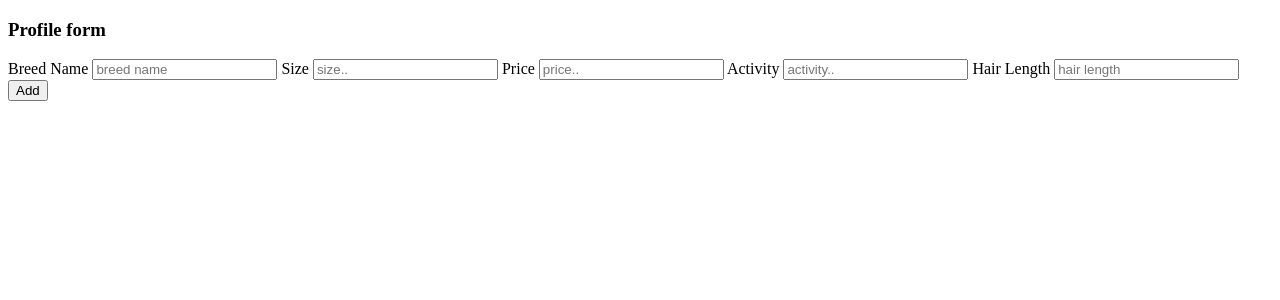
After one commit to Ruba-H/Cat-Breed-Picker, a Flask app: page /add in a window 1280 px wide. The commit adds this page. Shown: the top 300 px of the page. Run offline with Flask 3, Linux system fonts and the light colour scheme; parts of the project's set-up code (start-up, migrations or seed data) failed here and were passed over.

Commit message:
Added a page to enter more breeds into database

```diff
--- /dev/null
+++ b/Templates/Add_Breed.html
@@ -0,0 +1,22 @@
+<!DOCTYPE html>
+<html>
+   <head>
+      <title>Add Profile</title>
+   </head>
+   <body>
+      <h3>Profile form</h3>
+      <form action="/add" method="POST">
+         <label>Breed Name</label>
+         <input type="text" name="name" placeholder="breed name">
+         <label>Size</label>
+         <input type="text" name= "size" placeholder="size..">
+         <label>Price</label>
+         <input type="text" name= "price" placeholder="price..">
+         <label>Activity</label>
+         <input type="number" name= "activity" placeholder="activity..">
+         <label>Hair Length</label>
+         <input type="text" name="hair" placeholder="hair length">
+         <button type="submit">Add</button>
+      </form>
+   </body>
+</html>
--- a/app.py
+++ b/app.py
@@ -1,4 +1,4 @@
-from flask import Flask, render_template
+from flask import Flask, render_template, request, redirect
 from flask_sqlalchemy import SQLAlchemy # Import for SQL Alchemy Database
 from flask_migrate import Migrate, migrate # Import for Migrations
 
@@ -10,15 +10,63 @@ app.config['SQLALCHEMY_DATABASE_URI'] = 'sqlite:///site.db'
 
 # Creating an SQLAlchemy instance
 db = SQLAlchemy(app)
+# Settings for migrations
+migrate = Migrate(app, db)
+
+if __name__ == '__main__':
+    app.run()
+
+@app.route("/")
+def home():
+    return render_template('index.html')
 
 
 
-# Settings for migrations
-migrate = Migrate(app, db)
+class Breed (db.Model):
+    Name = db.Column(db.String(20), primary_key=True)
+    Price = db.Column(db.String(20), nullable=True)
+    Size = db.Column(db.String(20), nullable=True)
+    Activity = db.Column(db.Integer, nullable=True)
+    Hair_length = db.Column(db.String(20), nullable=True)
 
-@app.route("/")
-def home():
-    # return("heheh")
-    return render_template('index.html')
+@app.route('/add')
+def add_data():
+    return render_template('Add_Breed.html')
+
+@app.route('/add', methods=["POST"])
+def newprofile():
+
+    name = request.form.get("name")
+    size = request.form.get("size")
+    hair = request.form.get("hair")
+
+    # create an object of the Profile class of models
+    # and store data as a row in our datatable
+    if name != '' and size != '' and hair is not None:
+        p = Breed(Name=name, Size=size, Hair_length=hair)
+        db.session.add(p)
+        db.session.commit()
+        return redirect('/')
+    else:
+        return redirect('/')
+
+@app.route('/', methods=["POST"])
+def profile():
+    # This function will take the inputed user data
+    social = request.form.get("social")
+    price = request.form.get("price")
+    size = request.form.get("size")
+    vocal = request.form.get("vocal")
+    print(size , "  size")
+    receivedData = {'social':social,'price' :price, 'size': size, 'vocal':vocal}
+    # create an object of the Profile class of models and
+    # store data as a row in our datatable
+    # data = Cat_Breed.query.filter_by(size = receivedData["size"]).all()
+    # employees = Breed.query.filter_by(Size = "S")
+    employees = Breed.query.all()
+    print(employees , " reslt")
+    return redirect('/')
+
 
 # flask db migrate -m "Initial migration"
+# flask db upgrade
```
Also changed, not shown: Templates/index.html (+24 -15 lines), migrations/versions/a7fbe32cf800_initial_migration.py (added, +35 -0 lines), instance/site.db, myDatabase.db, 2 other files.
